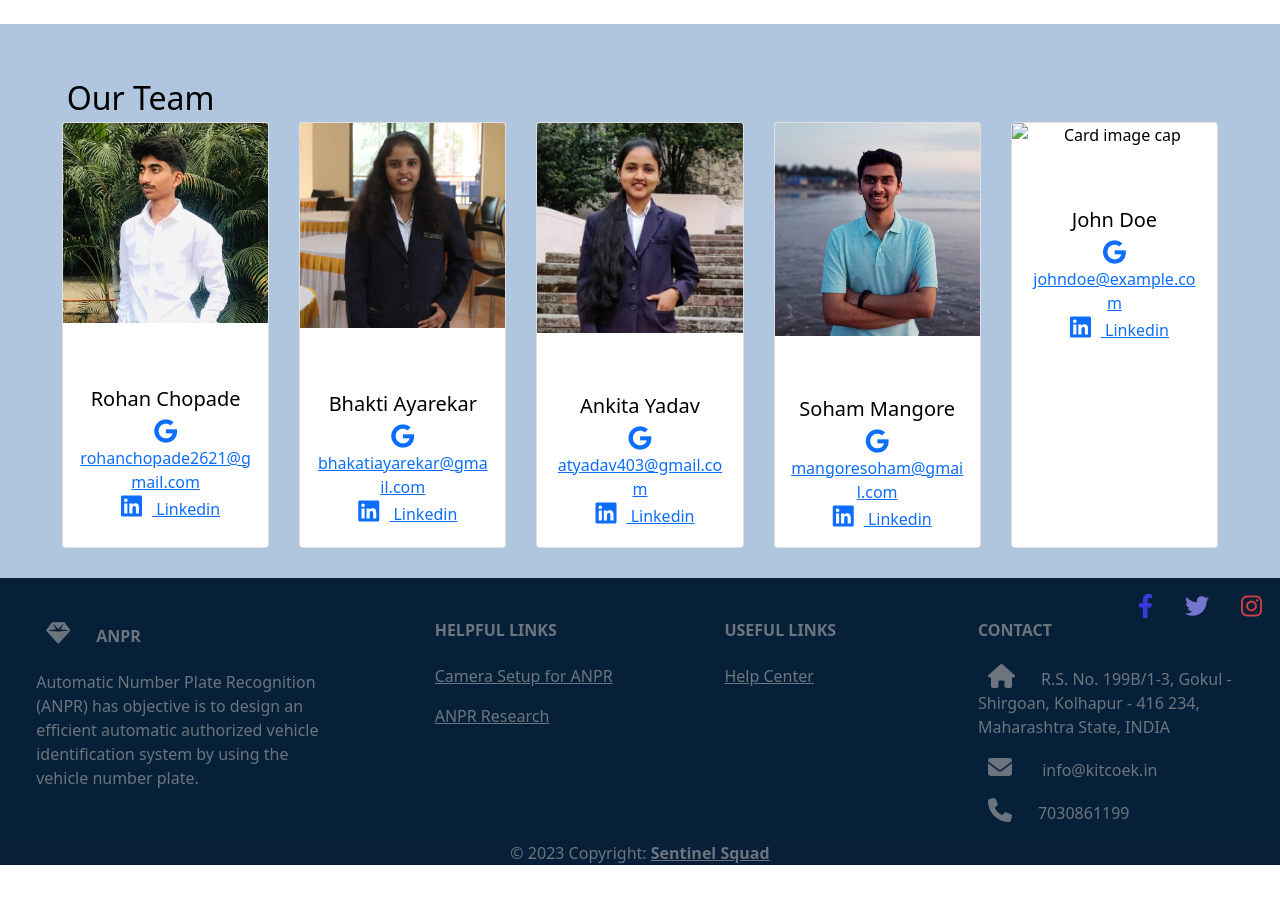
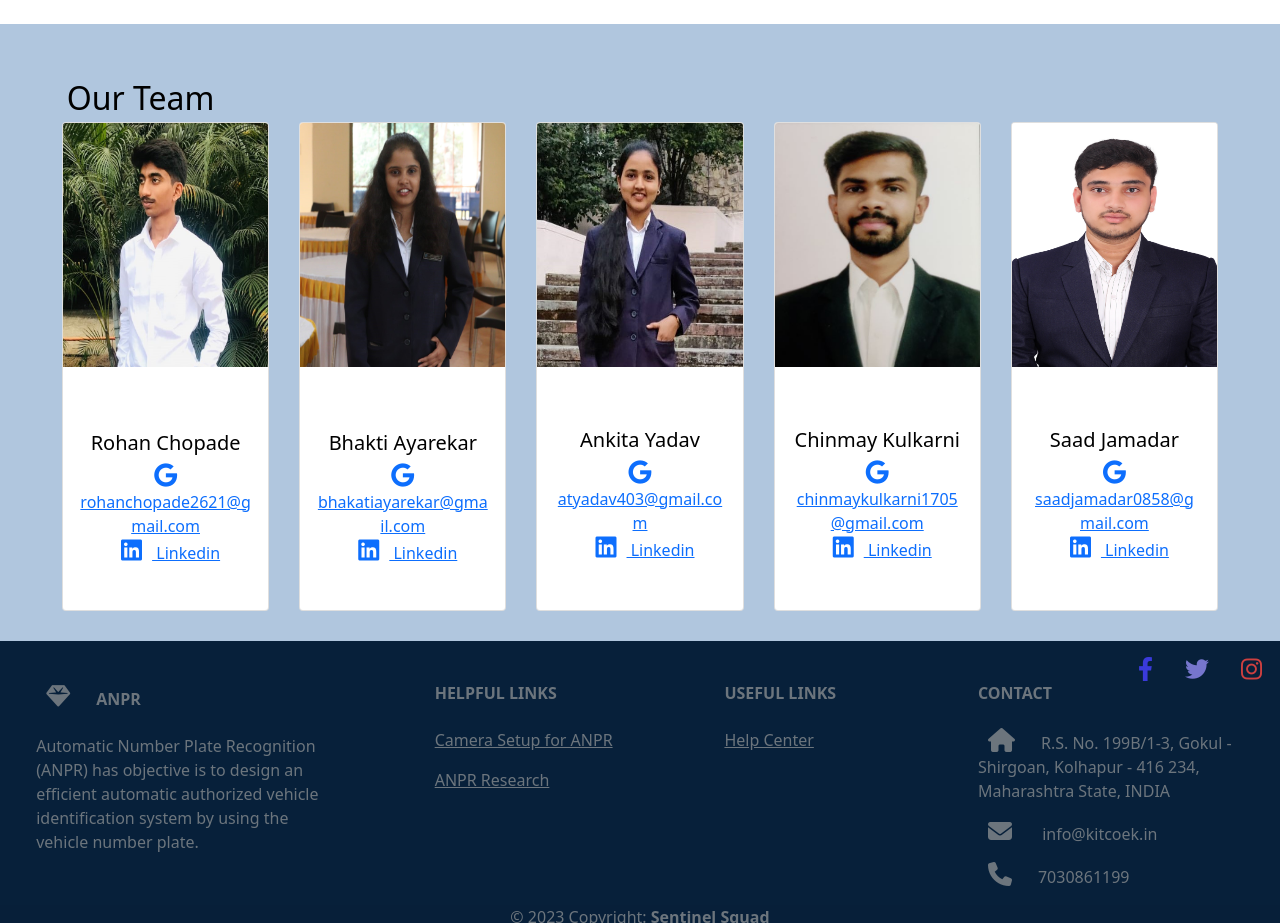
Before and after one commit to BlackReaper0/Intel-Unnati, a website: page public/index.html in a window 1280 px wide. Shown: the part 3920-4843 px from the top of the page. Before the commit the page ends 4785 px from the top, so only its background shows below. Drawn offline with nearby package versions, Linux system fonts and the light colour scheme; files whose address does not match are found by name; a web font is replaced by a local one.

Commit message:
Frontend Update

```diff
--- a/public/index.html
+++ b/public/index.html
@@ -1019,7 +1019,7 @@ Ensure that vehicles are abiding to your parking policy. Get alerts when there
     <div class="container-fluid" style="text-align: center; ">
       <div class="card-deck">
         <div class="card">
-          <img class="card-img-top" src="/ANPR/images/rohan.jpeg" alt="Card image cap">
+          <img class="card-img-top" src="/ANPR/images/rohan.jpeg" alt="Card image cap" style="height: 50%">
           <div class="card-body">
             <br>
             <br>
@@ -1035,7 +1035,7 @@ Ensure that vehicles are abiding to your parking policy. Get alerts when there
           </div>
         </div>
         <div class="card">
-          <img class="card-img-top" src="/ANPR/images/bhakti.jpeg" alt="Card image cap">
+          <img class="card-img-top" src="/ANPR/images/bhakti.jpeg" alt="Card image cap" style="height: 50%">
           <div class="card-body">
             <br>
             <br>
@@ -1051,7 +1051,7 @@ Ensure that vehicles are abiding to your parking policy. Get alerts when there
           </div>
         </div>
         <div class="card">
-          <img class="card-img-top" src="/ANPR/images/ankita.jpeg" alt="Card image cap">
+          <img class="card-img-top" src="/ANPR/images/ankita.jpeg" alt="Card image cap" style="height: 50%">
           <div class="card-body">
             <h5 class="card-title" style="padding-top: 45px;">Ankita Yadav</h5>
             <!-- <p class="card-text">Very studies person</p> -->
@@ -1065,28 +1065,28 @@ Ensure that vehicles are abiding to your parking policy. Get alerts when there
           </div>
         </div>
         <div class="card">
-          <img class="card-img-top" src="/ANPR/images/soham.jpeg" alt="Card image cap">
+          <img class="card-img-top" src="/ANPR/images/chinmay.jpg" alt="Card image cap" style="height: 50%">
           <div class="card-body">
-            <h5 class="card-title" style="padding-top: 45px;">Soham Mangore</h5>
+            <h5 class="card-title" style="padding-top: 45px;">Chinmay Kulkarni</h5>
             <!-- <p class="card-text">Always busy person</p> -->
-            <a href="mailto:mangoresoham@gmail.com">
-              <i class="fab fa-google"></i> mangoresoham@gmail.com<br>
+            <a href="mailto:chinmaykulkarni1705@gmail.com">
+              <i class="fab fa-google"></i> chinmaykulkarni1705@gmail.com<br>
             </a>
-            <a href="https://www.linkedin.com/in/soham-mangore-84139b1b4">
+            <a href="https://www.linkedin.com/in/chinmay-kulkarni-119868231/">
               <i class="fab fa-linkedin"></i> Linkedin
             </a>
             <!-- <p class="card-text"><small class="text-muted">Last updated 3 mins ago</small></p> -->
           </div>
         </div>
         <div class="card">
-          <img class="card-img-top" src="/ANPR/images/john.jpeg" alt="Card image cap">
+          <img class="card-img-top" src="/ANPR/images/saad.jpg" alt="Card image cap" style="height: 50%">
           <div class="card-body">
-            <h5 class="card-title" style="padding-top: 45px;">John Doe</h5>
+            <h5 class="card-title" style="padding-top: 45px;">Saad Jamadar</h5>
             <!-- <p class="card-text">New team member</p> -->
-            <a href="mailto:johndoe@example.com">
-              <i class="fab fa-google"></i> johndoe@example.com<br>
+            <a href="mailto:saadjamadar0858@gmail.com">
+              <i class="fab fa-google"></i> saadjamadar0858@gmail.com<br>
             </a>
-            <a href="https://www.linkedin.com/in/john-doe">
+            <a href="https://www.linkedin.com/in/mohammadsaad-jamadar-9b7382245/">
               <i class="fab fa-linkedin"></i> Linkedin
             </a>
             <!-- <p class="card-text"><small class="text-muted">Last updated 3 mins ago</small></p> -->
```
Also changed, not shown: public/ANPR/images/chinmay.jpg (added), public/ANPR/images/saad.jpg (added).
